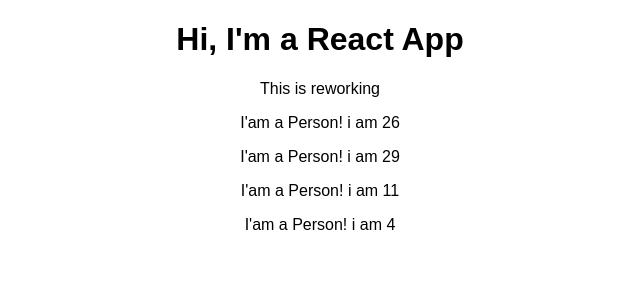
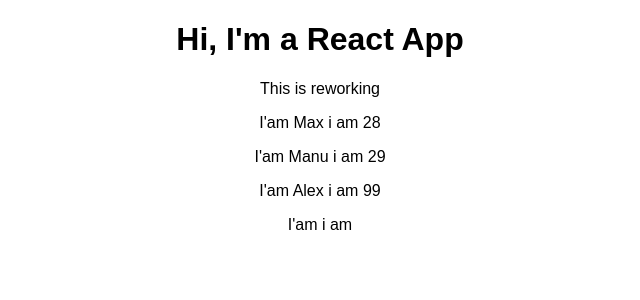
Before and after one commit to alexSiera/DockerTrain, a React (Create React App) app in the folder react-complete-guide/: page / in a window 1280 px wide. Shown: the top 300 px of the page, without its empty margins (320-960 px from the left). Built offline with nearby package versions, Linux system fonts and the light colour scheme.

Commit message:
add the props to the person

```diff
--- a/react-complete-guide/src/App.js
+++ b/react-complete-guide/src/App.js
@@ -7,9 +7,11 @@
       <div className="App">
         <h1>Hi, I'm a React App</h1>
         <p>This is reworking</p>
-        <Person />
-        <Person />
-        <Person />
+        <Person name="Max" age="28" />
+        <Person name="Manu" age="29">
+          My hobbies: Racing
+        </Person>
+        <Person name="Alex" age="99" />
 
         <Person />
       </div>
--- a/react-complete-guide/src/Person/Person.js
+++ b/react-complete-guide/src/Person/Person.js
@@ -1,5 +1,9 @@
 import React from "react";
-const person = () => {
-  return <p>I'am a Person! i am {Math.floor(Math.random() * 30)}</p>;
+const person = ({ name, age }) => {
+  return (
+    <p>
+      I'am {name} i am {age}
+    </p>
+  );
 };
 export default person;
```
